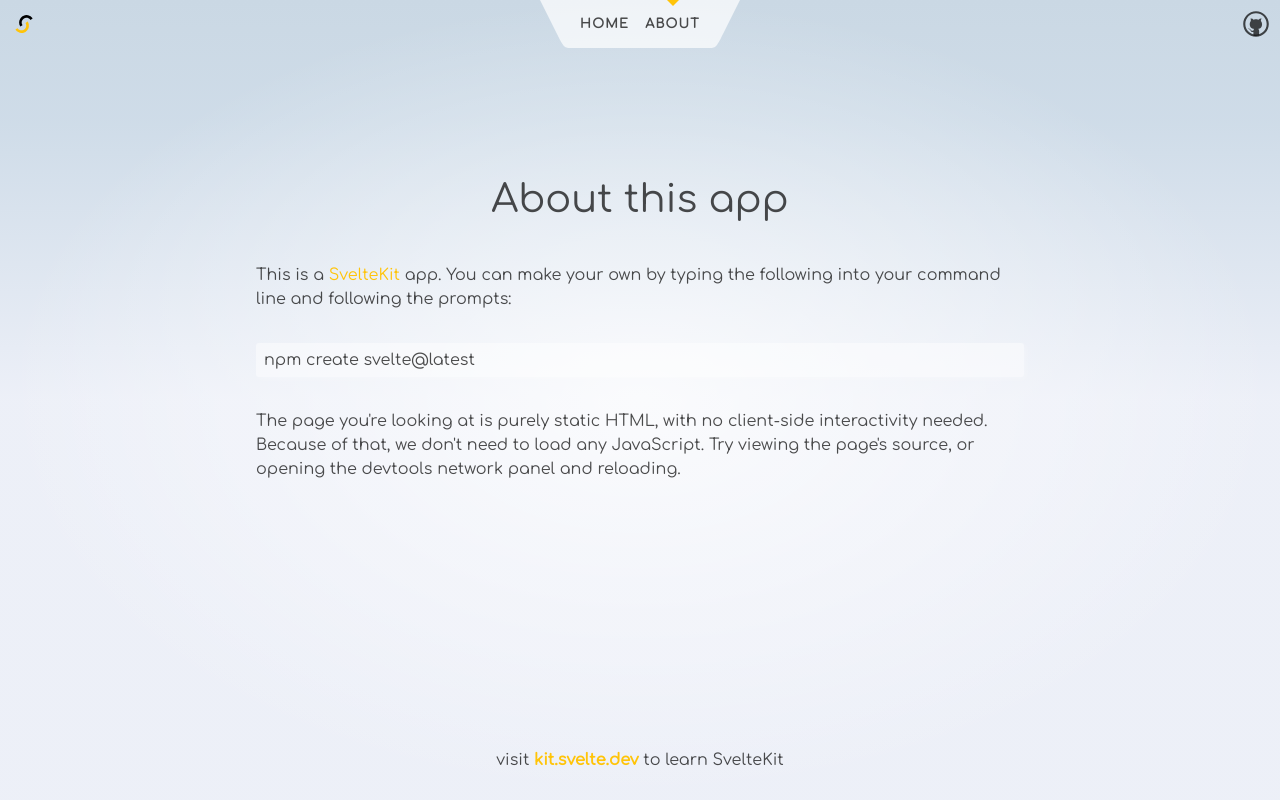
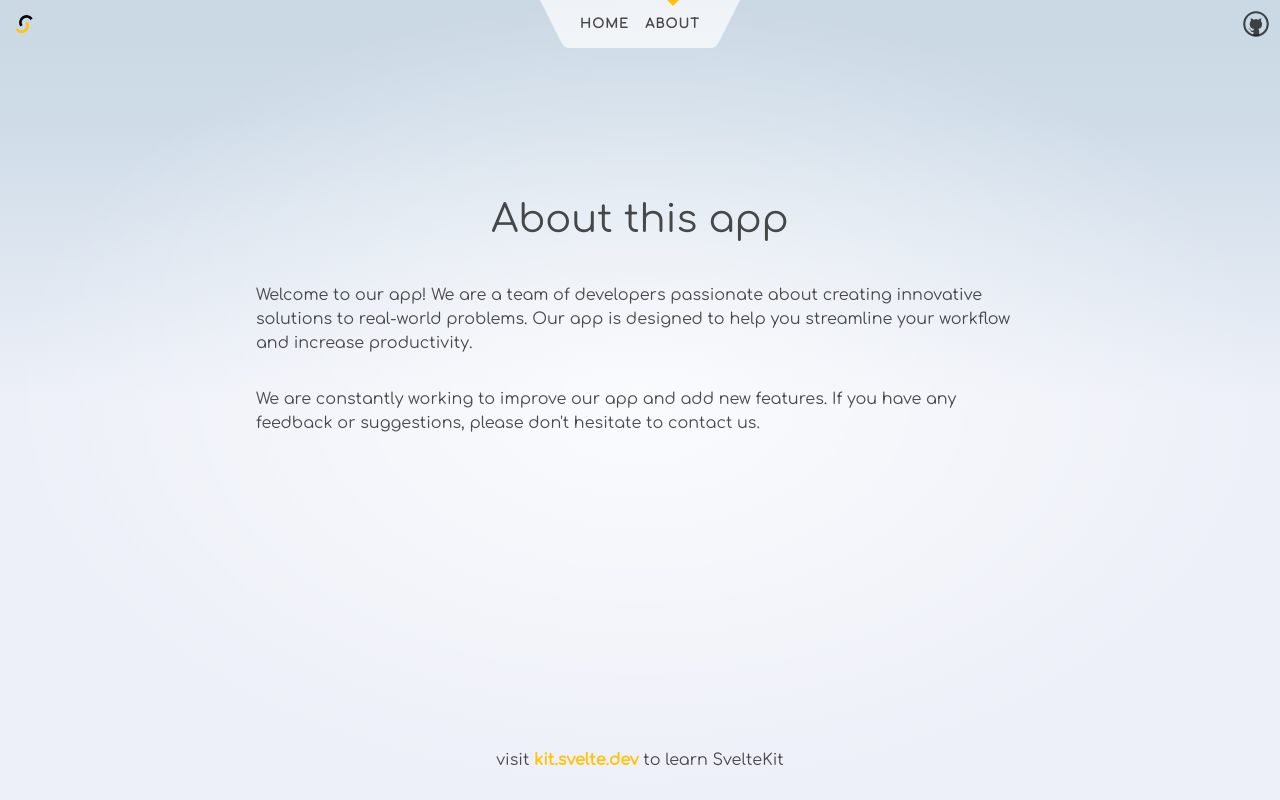
Before and after one commit to langx/website, a SvelteKit app: page /about in a window 1280 px wide. Built offline with nearby package versions, Linux system fonts and the light colour scheme.

Commit message:
about page

```diff
--- a/src/routes/about/+page.svelte
+++ b/src/routes/about/+page.svelte
@@ -7,15 +7,13 @@
 	<h1>About this app</h1>
 
 	<p>
-		This is a <a href="https://kit.svelte.dev">SvelteKit</a> app. You can make your own by typing the
-		following into your command line and following the prompts:
+		Welcome to our app! We are a team of developers passionate about creating innovative solutions
+		to real-world problems. Our app is designed to help you streamline your workflow and increase
+		productivity.
 	</p>
 
-	<pre>npm create svelte@latest</pre>
-
 	<p>
-		The page you're looking at is purely static HTML, with no client-side interactivity needed.
-		Because of that, we don't need to load any JavaScript. Try viewing the page's source, or opening
-		the devtools network panel and reloading.
+		We are constantly working to improve our app and add new features. If you have any feedback or
+		suggestions, please don't hesitate to contact us.
 	</p>
 </div>
```
